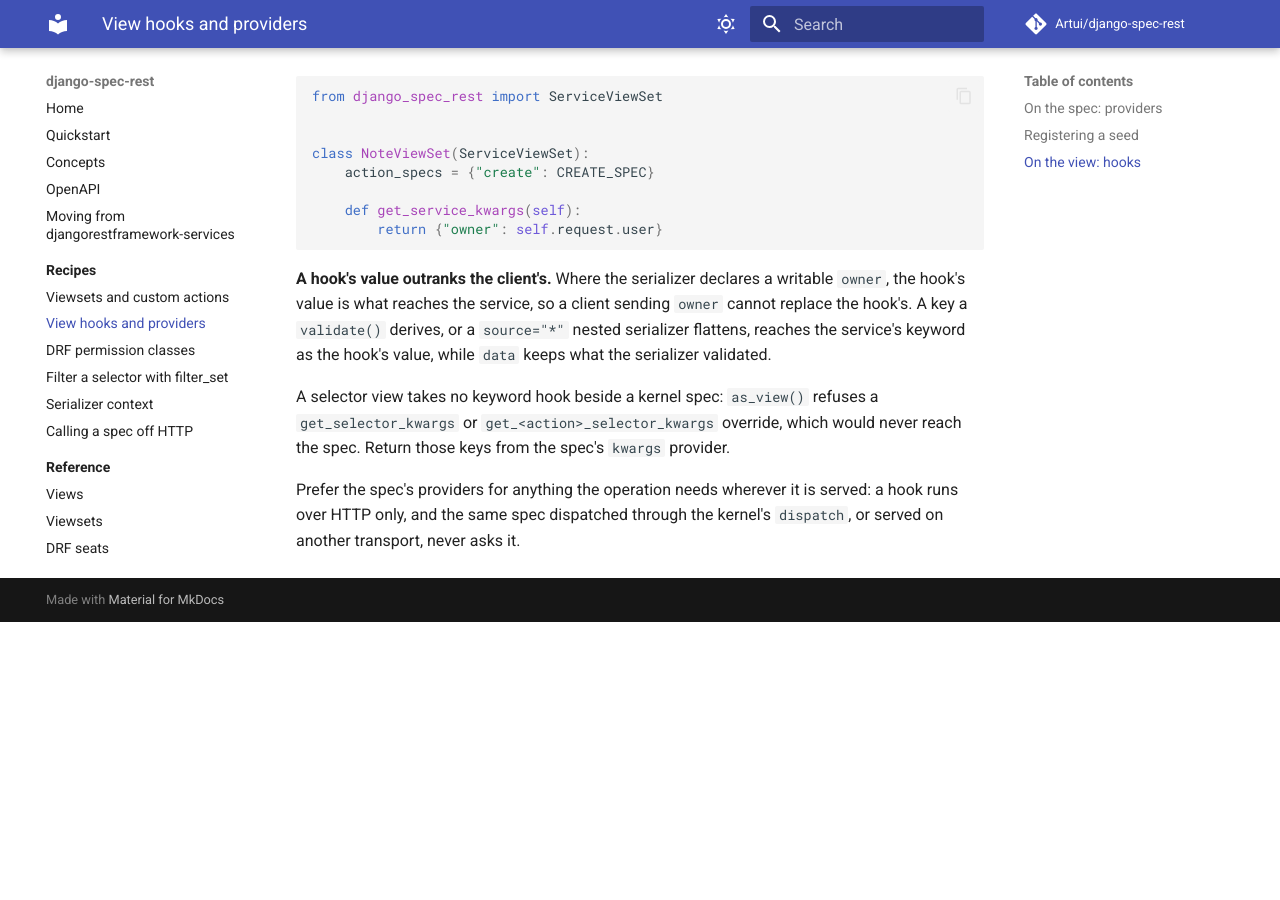
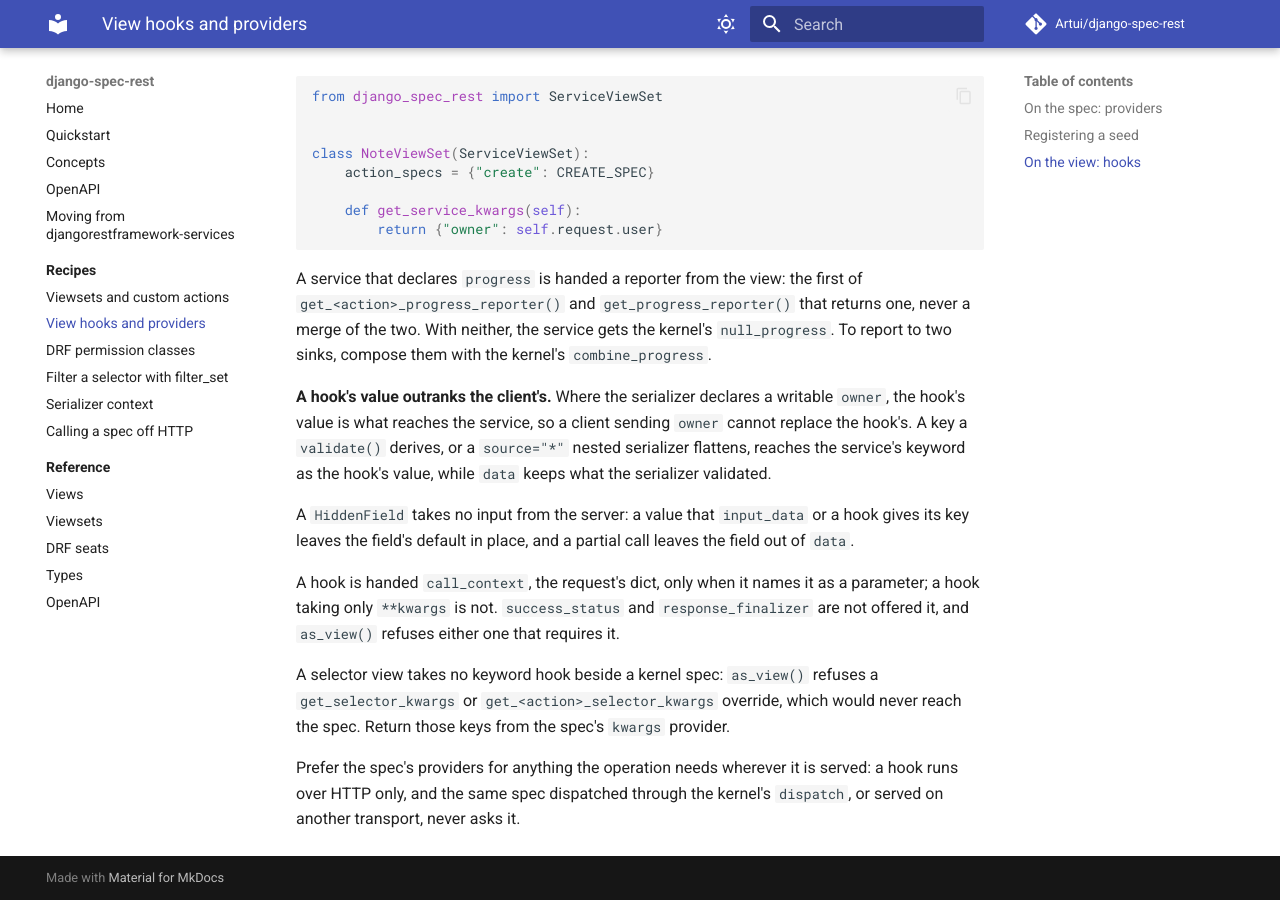
Before and after one commit to Artui/django-spec-rest, an MkDocs documentation site: the page built from docs/recipes/extra-kwargs.md, in a window 1280 px wide and 900 px high, scrolled down 2292 px. Built offline with MkDocs 1.6.1 and Material for MkDocs 9.7.7, drawn with Linux system fonts in a browser that asks for light colours; comment, search, counter and statistics services are not loaded; before the commit the page ends 2914 px from its top, so only the background shows below that.

Commit message:
Docs: add the approved guide sentences and fix two wrong pages (#42)
Serializer-context, extra-kwargs, selector-filtering, concepts and OpenAPI pages state
what the code does where they were silent. The DRF seats page no longer says none of its
helpers is exported from the root, and the off-HTTP note says a describe-time
`self.context["request"]` is None, not a KeyError.

Co-authored-by: Claude Sonnet 5.5 <noreply@anthropic.com>

````diff
--- a/docs/recipes/extra-kwargs.md
+++ b/docs/recipes/extra-kwargs.md
@@ -114,11 +114,25 @@ class NoteViewSet(ServiceViewSet):
         return {"owner": self.request.user}
 ```
 
+A service that declares `progress` is handed a reporter from the view: the first of
+`get_<action>_progress_reporter()` and `get_progress_reporter()` that returns one,
+never a merge of the two. With neither, the service gets the kernel's `null_progress`.
+To report to two sinks, compose them with the kernel's `combine_progress`.
+
 **A hook's value outranks the client's.** Where the serializer declares a
 writable `owner`, the hook's value is what reaches the service, so a client
 sending `owner` cannot replace the hook's. A key a `validate()` derives, or a
 `source="*"` nested serializer flattens, reaches the service's keyword as the
 hook's value, while `data` keeps what the serializer validated.
+
+A `HiddenField` takes no input from the server: a value that `input_data` or a hook
+gives its key leaves the field's default in place, and a partial call leaves the
+field out of `data`.
+
+A hook is handed `call_context`, the request's dict, only when it names it as a
+parameter; a hook taking only `**kwargs` is not. `success_status` and
+`response_finalizer` are not offered it, and `as_view()` refuses either one that
+requires it.
 
 A selector view takes no keyword hook beside a kernel spec: `as_view()`
 refuses a `get_selector_kwargs` or `get_<action>_selector_kwargs` override,
````
Also changed, not shown: CHANGELOG.md (+10 -0 lines), docs/concepts.md (+9 -1 lines), docs/openapi.md (+7 -0 lines), docs/recipes/selector-filtering.md (+5 -0 lines), docs/recipes/serializer-context.md (+7 -2 lines), docs/reference/service-specs.md (+3 -2 lines).
